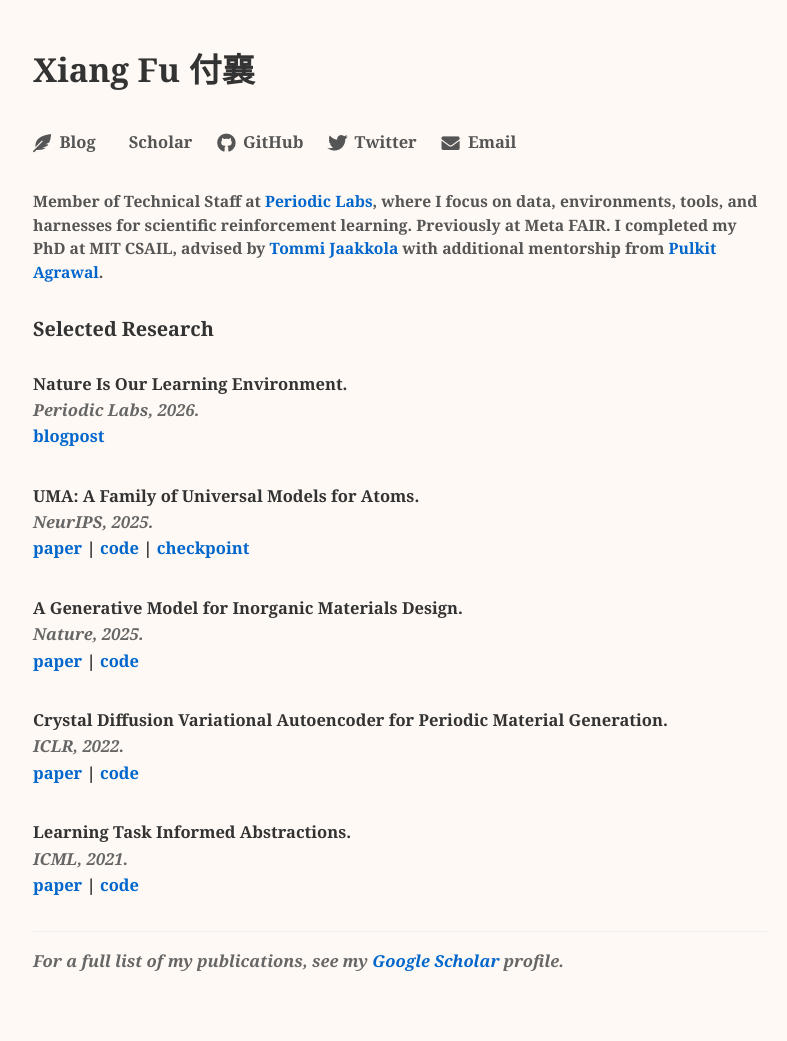
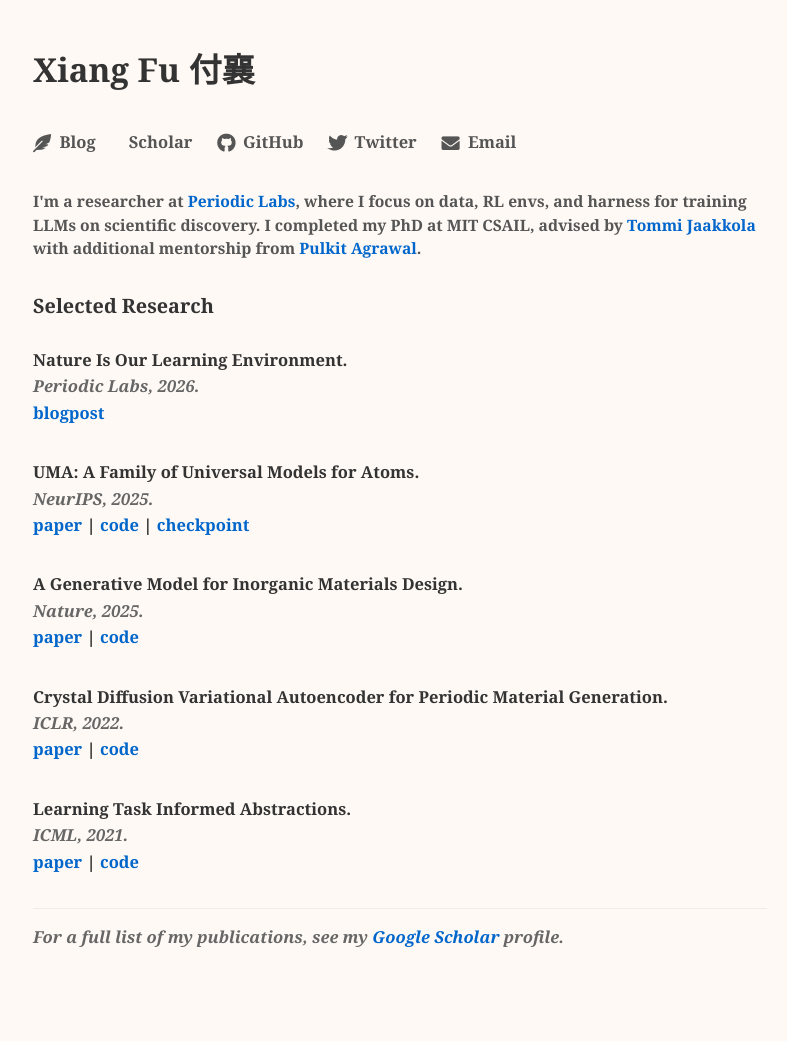
Before and after one commit to kyonofx/kyonofx.github.io, a Jekyll site: the page built from _pages/home.md, in a window 1280 px wide. Shown: the whole page, without its empty margins (240-1027 px from the left). Built offline with Jekyll 4.4.1, drawn with Linux system fonts in a browser that asks for light colours; cached includes are drawn as plain includes; some web fonts are replaced; a style sheet for code colours, icons or effects is not loaded; after the commit the page ends 1017 px from its top, so only the background shows below that.

Commit message:
Refine researcher bio wording

```diff
--- a/_layouts/archive.html
+++ b/_layouts/archive.html
@@ -38,8 +38,8 @@ layout: default
           </a>
         </div>
         <div class="author-bio">
-          <p>Member of Technical Staff at <a href="https://periodic.com/">Periodic Labs</a>, where I focus on
-            data, environments, tools, and harnesses for scientific reinforcement learning. Previously at Meta FAIR.
+          <p>I'm a researcher at <a href="https://periodic.com/">Periodic Labs</a>, where I focus on
+            data, RL envs, and harness for training LLMs on scientific discovery.
             I completed my PhD at MIT CSAIL, advised by <a
               href="https://people.csail.mit.edu/tommi/tommi.html">Tommi Jaakkola</a> with additional mentorship from <a
               href="https://people.csail.mit.edu/pulkitag/">Pulkit Agrawal</a>.</p>
```
